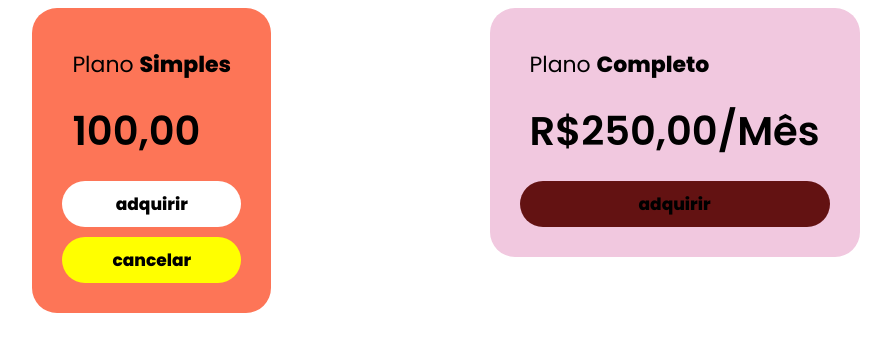
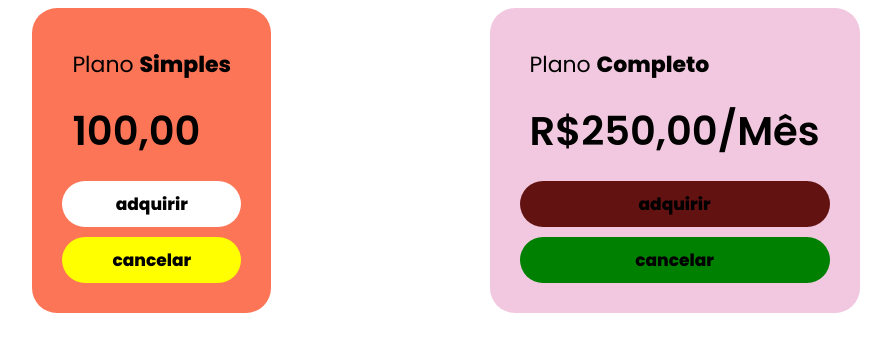
Before and after one commit to wesleycaldeiradeoliveira/Angular-Componentes-e-Estiliza-es, an Angular app: page / in a window 1280 px wide. Shown: the top 352 px of the page, without its empty margins (194-1085 px from the left). Built offline with nearby package versions, Linux system fonts and the light colour scheme.

Commit message:
Utilização do Seletor :host”

```diff
--- a/src/app/card-rosa/card-rosa.component.html
+++ b/src/app/card-rosa/card-rosa.component.html
@@ -2,4 +2,5 @@
     <div class="card__plan card__item">Plano <b>Completo</b></div>
     <div class="card__price card__item">R$250,00/Mês</div>
 <app-card-rosa-button></app-card-rosa-button>
+<app-card-button-cancel></app-card-button-cancel>
 </div>
--- a/src/app/card/card.component.scss
+++ b/src/app/card/card.component.scss
@@ -21,6 +21,6 @@
     }
 
 }
-::ng-deep .card-button-cancel {
+:host ::ng-deep .card-button-cancel {
     background-color: yellow !important;
 }
```
